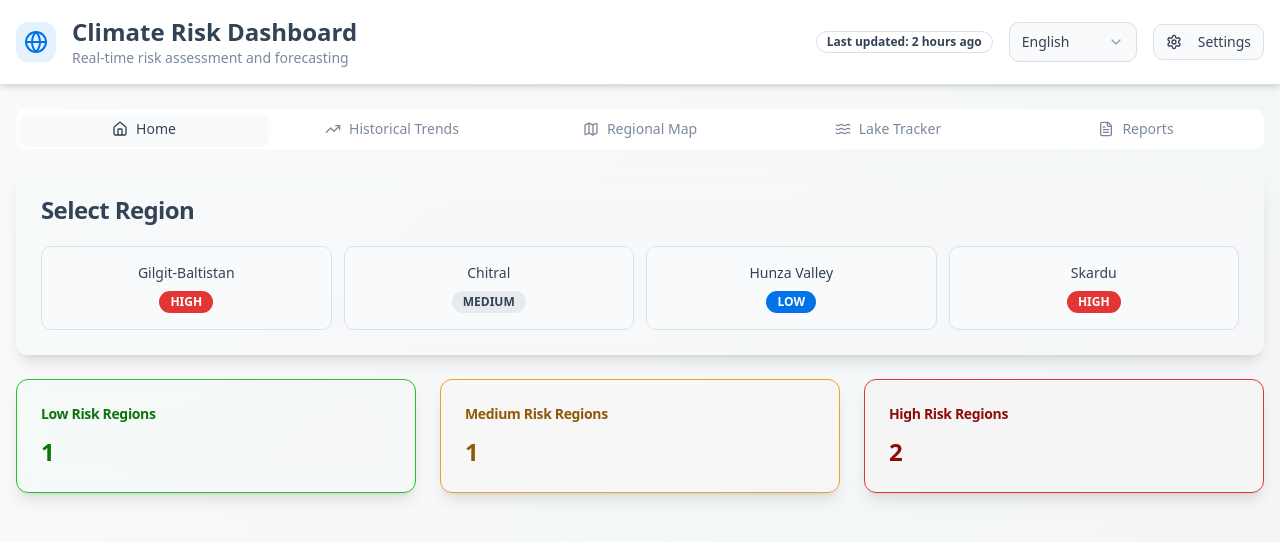
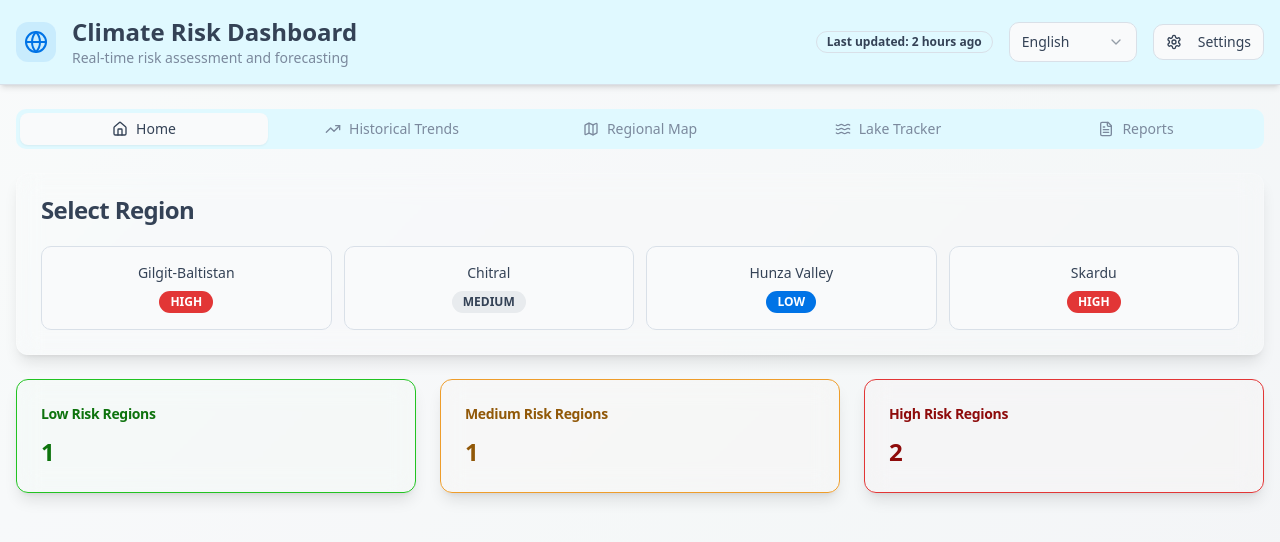
Before and after one commit to Asadullahshah/GlacioWatch, a React (Vite) app: page / in a window 1280 px wide. Shown: the top 542 px of the page. Built offline with nearby package versions, Linux system fonts and the light colour scheme.

Commit message:
Updated index.css

```diff
--- a/src/index.css
+++ b/src/index.css
@@ -14,12 +14,12 @@ All colors MUST be HSL.
     --foreground: 215 25% 27%;
 
     /* Cards and surfaces */
-    --card: 0 0% 100%;
+    --card: 192 100% 94%;
     --card-foreground: 215 25% 27%;
-    --card-header: 210 40% 98%;
+    --card-header: 192 100% 94%;
 
     /* Interactive elements */
-    --popover: 0 0% 100%;
+    --popover: 192 100% 94%;
     --popover-foreground: 215 25% 27%;
 
     /* Primary - Deep ocean blue */
@@ -72,7 +72,7 @@ All colors MUST be HSL.
     --map-region: 210 30% 85%;
     --map-region-hover: 210 50% 75%;
     --map-water: 200 85% 55%;
-    --dashboard-panel: 0 0% 100%;
+    --dashboard-panel: 192 100% 94%;
 
     /* Gradients */
     --gradient-primary: linear-gradient(135deg, hsl(var(--primary)), hsl(var(--primary-glow)));
```
